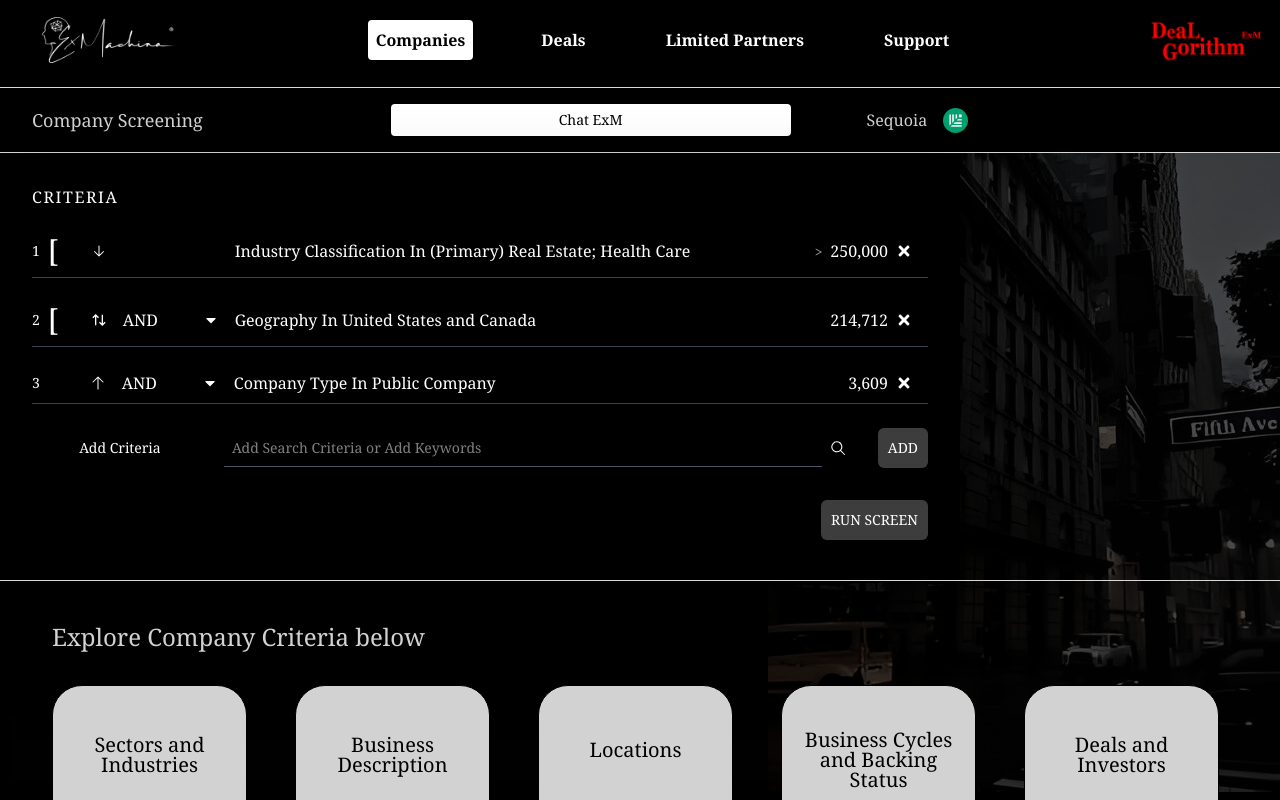
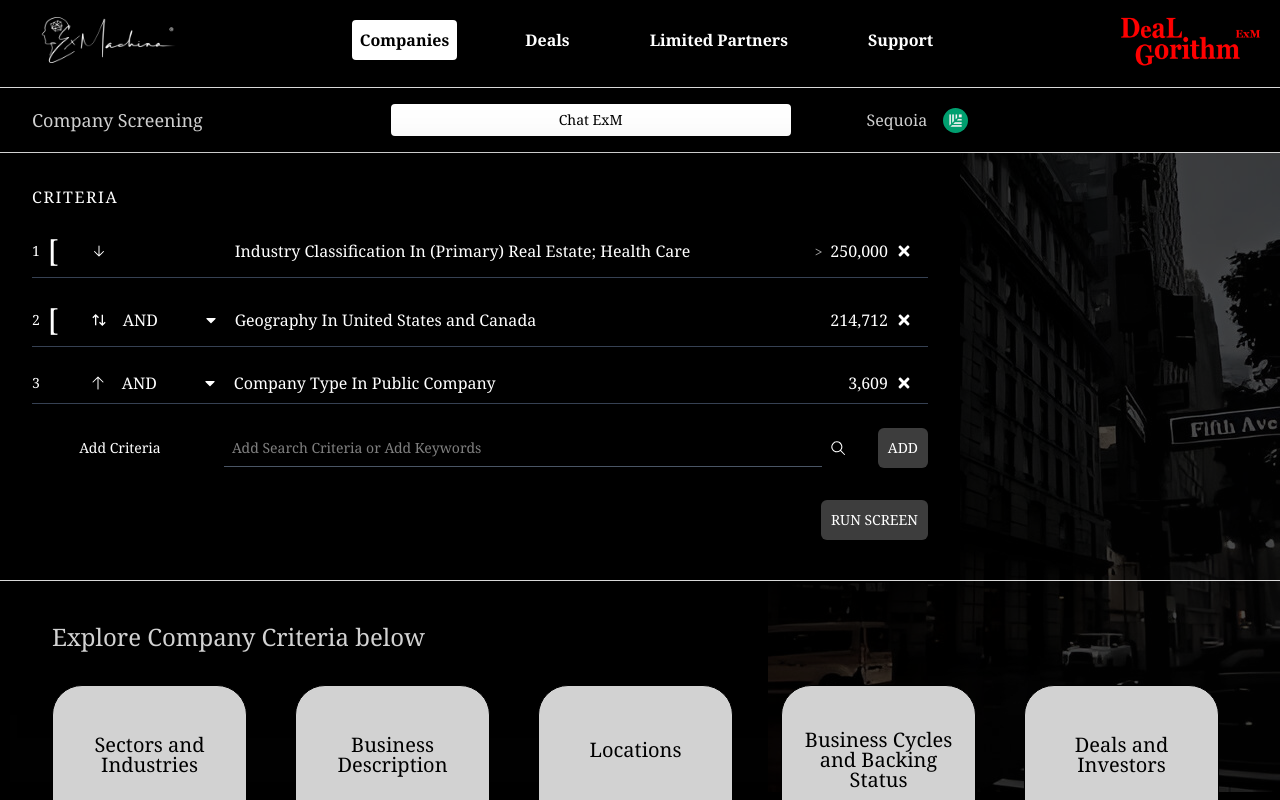
Before and after one commit to hamadhussain/NextJs-UI, a Next.js app: page / in a window 1280 px wide. Shown: the top 800 px of the page. Built offline with nearby package versions, Linux system fonts and the light colour scheme.

Commit message:
Update page.jsx

```diff
--- a/src/app/Navbar/page.jsx
+++ b/src/app/Navbar/page.jsx
@@ -22,7 +22,7 @@ const Navbar = () => {
         alt={`Image`}
         width={150}
         height={100}
-                 className="px-4"
+                 className="mx-4"
 
       />
     </div>
```
